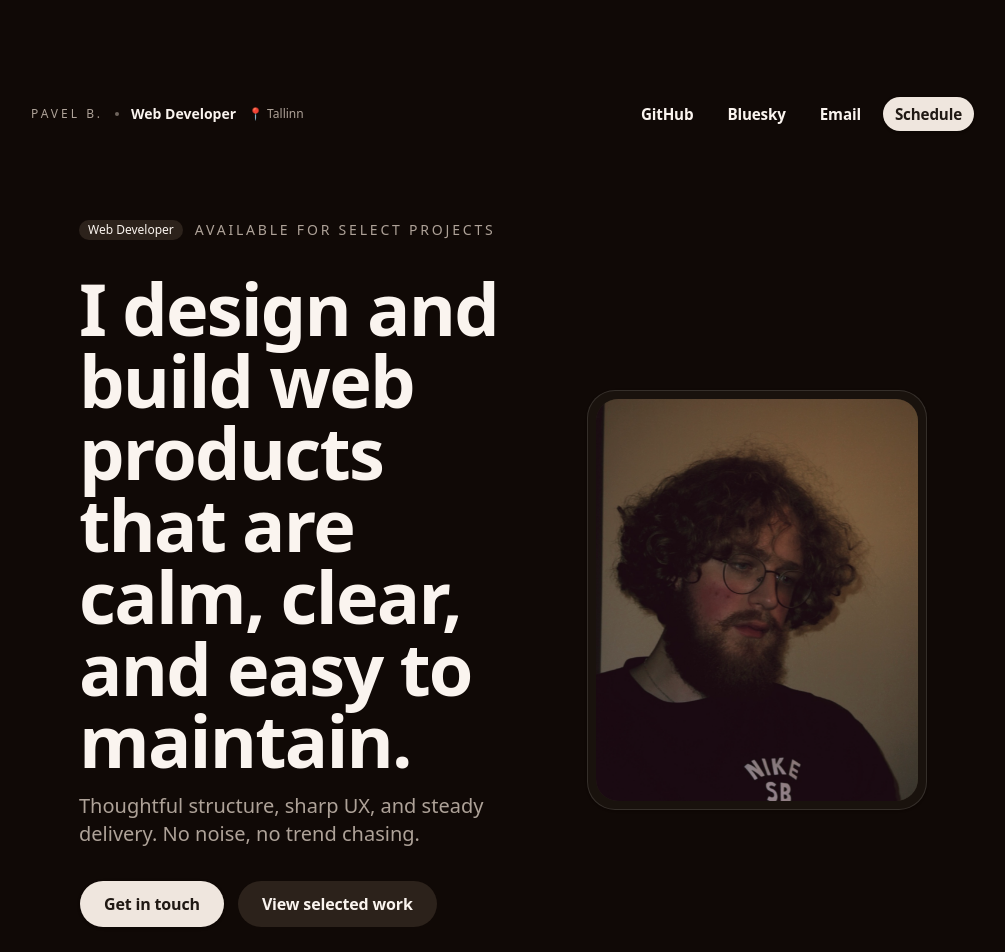
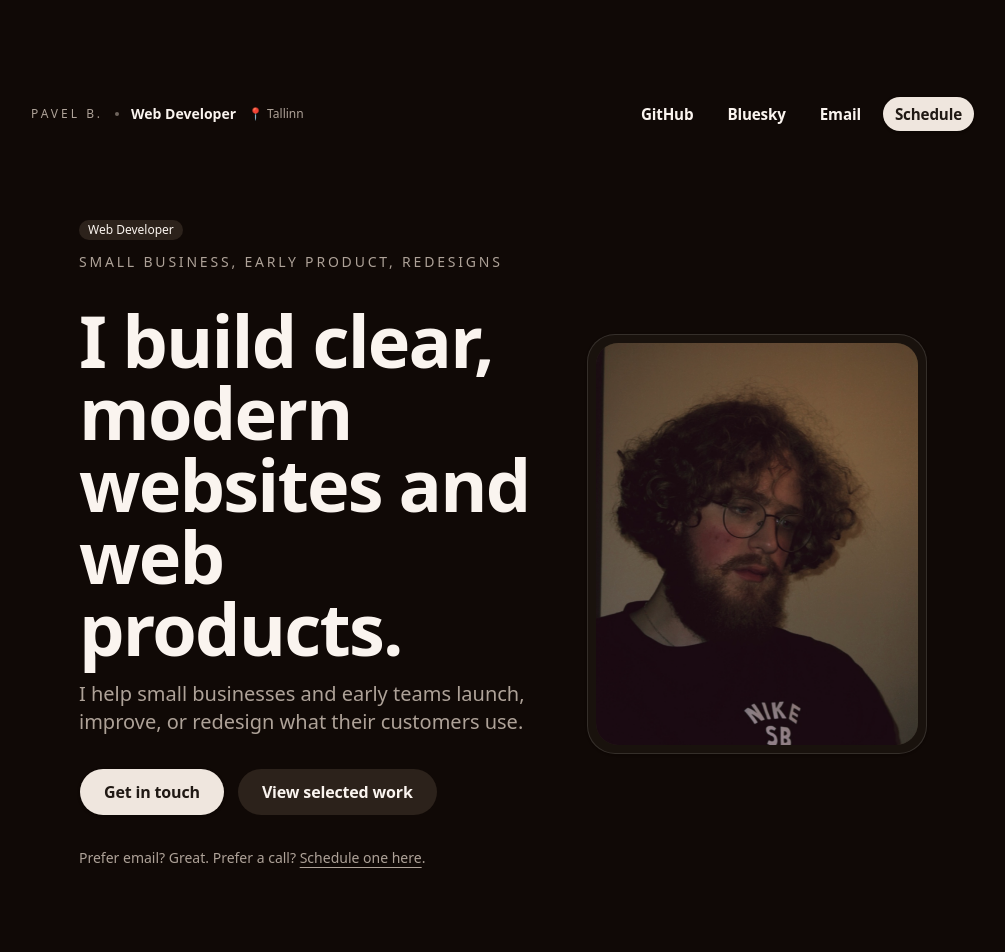
Before and after one commit to paulbgtr/paulbg.dev, a Next.js app: page / in a window 1280 px wide. Shown: the top 952 px of the page, without its empty margins (137-1142 px from the left). Built offline with nearby package versions, Linux system fonts and the light colour scheme.

Commit message:
Update hero section copy

```diff
--- a/components/hero.tsx
+++ b/components/hero.tsx
@@ -19,17 +19,16 @@ export const Hero = () => {
         <div className="flex flex-wrap items-center gap-3">
           <Badge variant="secondary">Web Developer</Badge>
           <span className="text-sm uppercase tracking-[0.2em] text-muted-foreground">
-            Available for select projects
+            Small business, early product, redesigns
           </span>
         </div>
         <div className="grid gap-4">
           <h1 className="text-3xl font-semibold tracking-tight sm:text-5xl md:text-6xl lg:text-7xl">
-            I design and build web products that are calm, clear, and easy to
-            maintain.
+            I build clear, modern websites and web products.
           </h1>
           <p className="max-w-2xl text-base text-muted-foreground sm:text-lg md:text-xl">
-            Thoughtful structure, sharp UX, and steady delivery. No noise, no
-            trend chasing.
+            I help small businesses and early teams launch, improve, or
+            redesign what their customers use.
           </p>
         </div>
         <div className="flex flex-col gap-3 sm:flex-row sm:flex-wrap sm:items-center">
@@ -50,7 +49,11 @@ export const Hero = () => {
           </Button>
         </div>
         <p className="text-sm text-muted-foreground">
-          I work with teams who value clarity over hype.
+          Prefer email? Great. Prefer a call?{" "}
+          <Link href="https://cal.eu/pbgtr" className="underline underline-offset-4">
+            Schedule one here
+          </Link>
+          .
         </p>
       </div>
       <div className="relative mx-auto w-full max-w-sm md:mx-0 md:justify-self-end">
```
